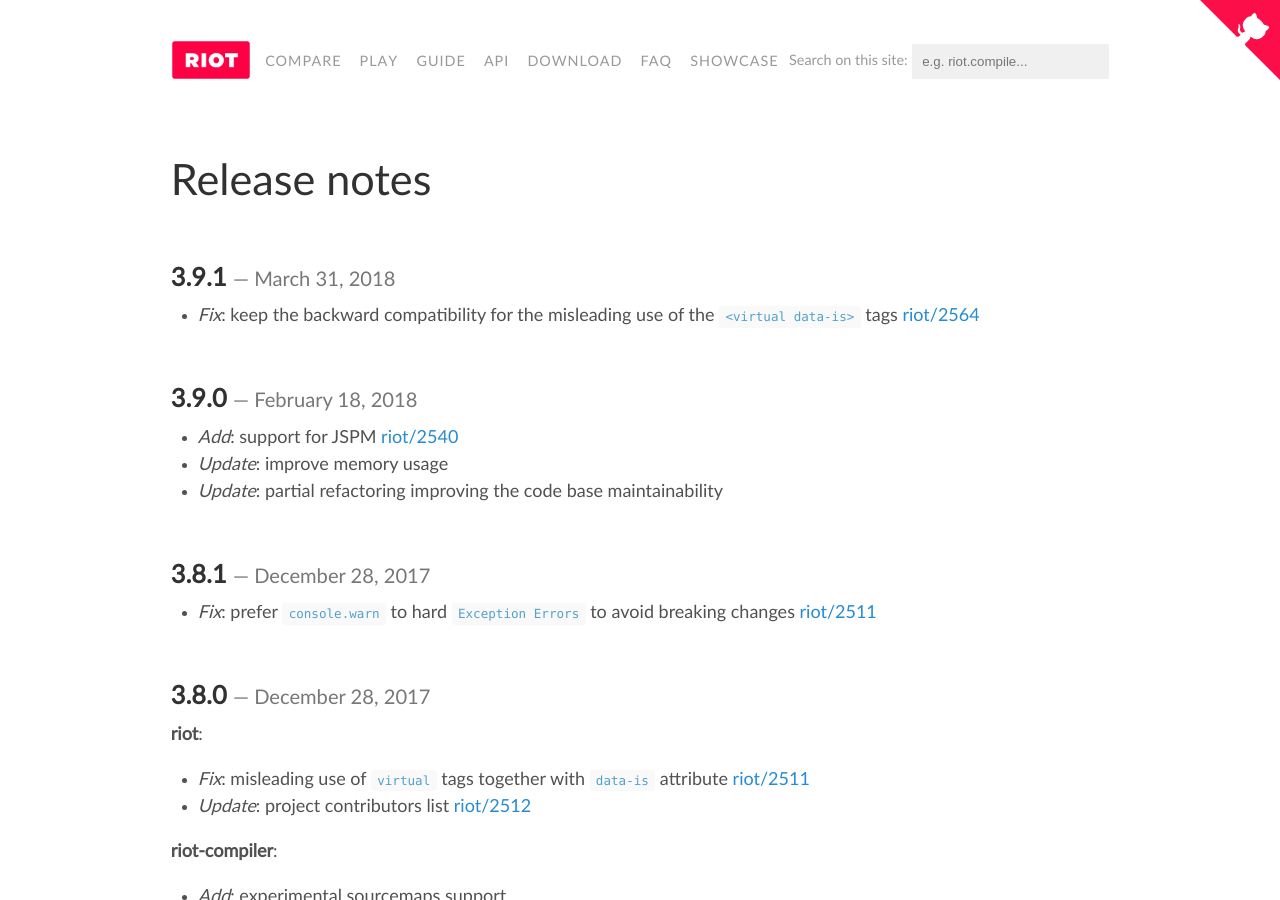
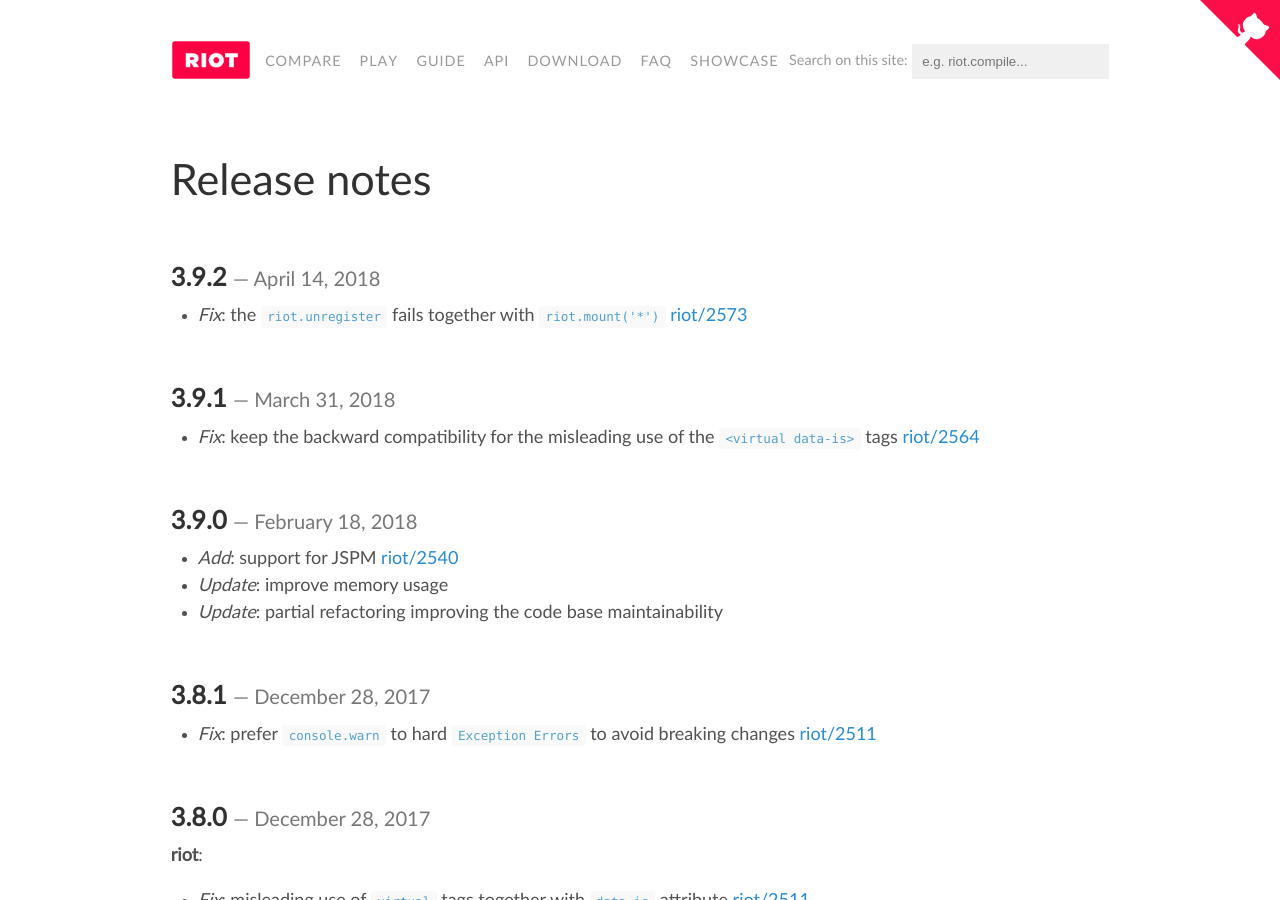
Before and after one commit to riot/riot.github.io, a Jekyll site: the page built from release-notes.md, in a window 1280 px wide and 900 px high. Built offline with Jekyll 4.4.1, drawn with Linux system fonts in a browser that asks for light colours; nearby versions of some CDN libraries; emoji names are drawn with the system emoji font; comment, search, counter and statistics services are not loaded.

Commit message:
added: release notes

```diff
--- a/_config.yml
+++ b/_config.yml
@@ -42,7 +42,7 @@
 minor_version:       3.9
 v2_minor_version:    2.6
 
-version:             3.9.1
+version:             3.9.2
 v2_version:          2.6.8
 version_slurp:       Improve memory usage and code base
 v2_version_slurp:    Security patch agains XSS injections
--- a/release-notes.md
+++ b/release-notes.md
@@ -5,6 +5,10 @@
 ---
 
 # {{ page.title }}
+
+## 3.9.2 *April 14, 2018*
+
+ - _Fix_: the `riot.unregister` fails together with `riot.mount('*')` [riot/2573](https://github.com/riot/riot/issues/2573)
 
 ## 3.9.1 *March 31, 2018*
 
```
